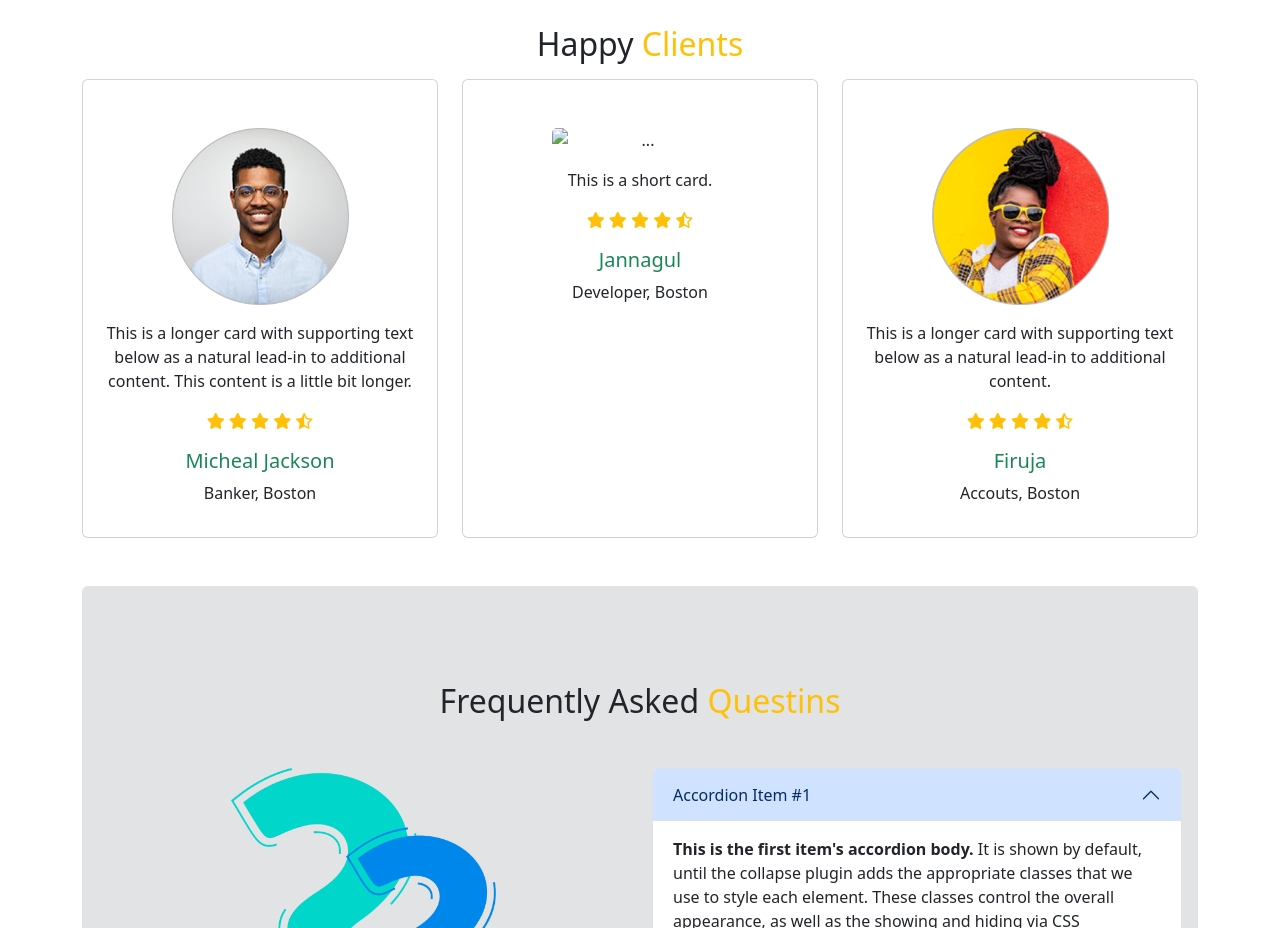
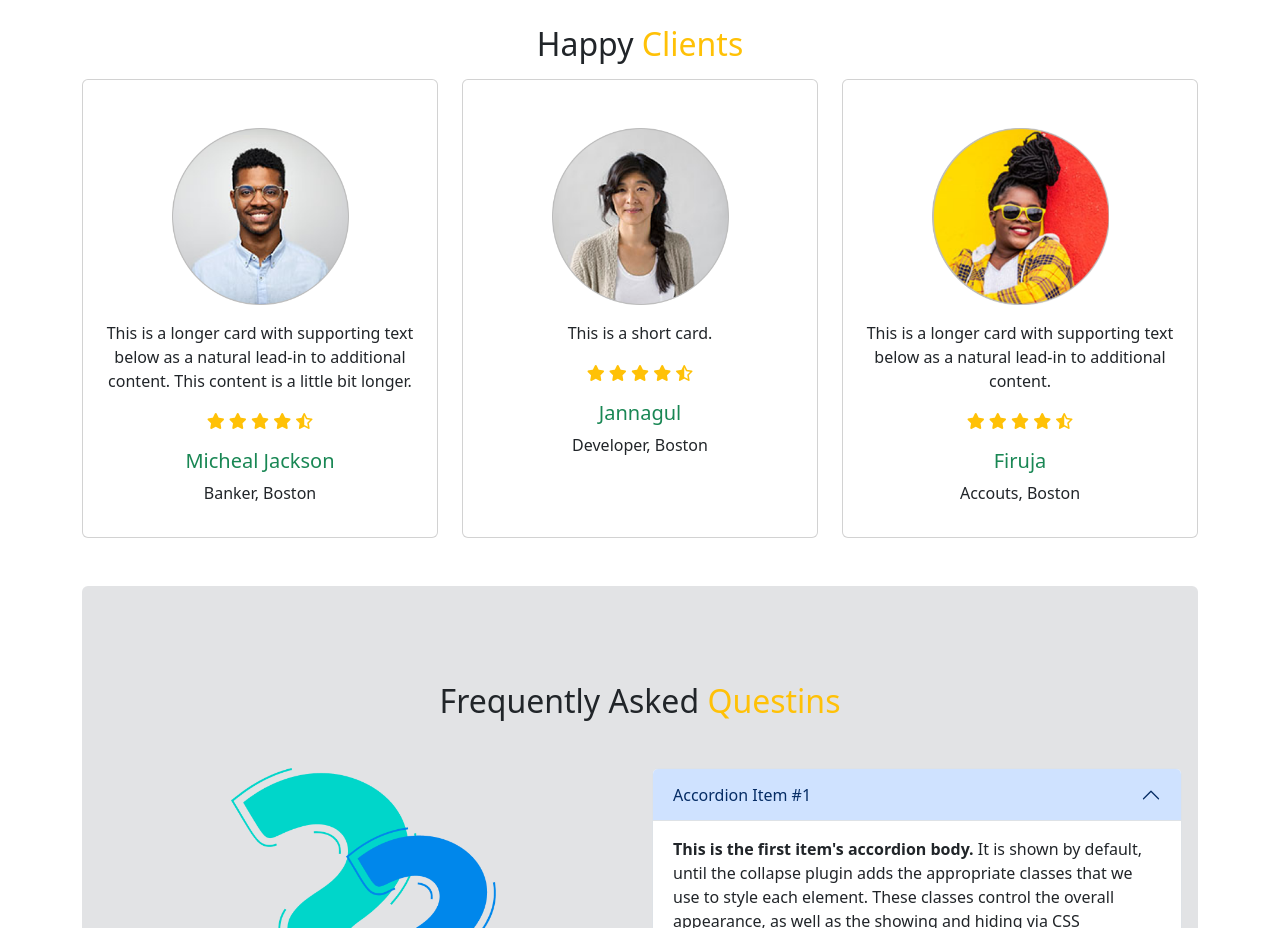
Before and after one commit to MdKhalidHasanRobin/Biker-Zone, a plain HTML site: page index.html in a window 1280 px wide. Shown: the part 1740-2668 px from the top of the page. Drawn offline with nearby package versions, Linux system fonts and the light colour scheme; files that its build step writes are made by us from their sources.

Commit message:
Update index.html

```diff
--- a/index.html
+++ b/index.html
@@ -208,7 +208,7 @@
         </div>
         <div class="col">
           <div class="card h-100 text-center">
-            <img src=images/others/user-2.png" class="card-img-top w-50 mx-auto mt-5" alt="...">
+            <img src="images/others/user-2.png" class="card-img-top w-50 mx-auto mt-5" alt="...">
             <div class="card-body">
 
               <p class="card-text">This is a short card.</p>
```
